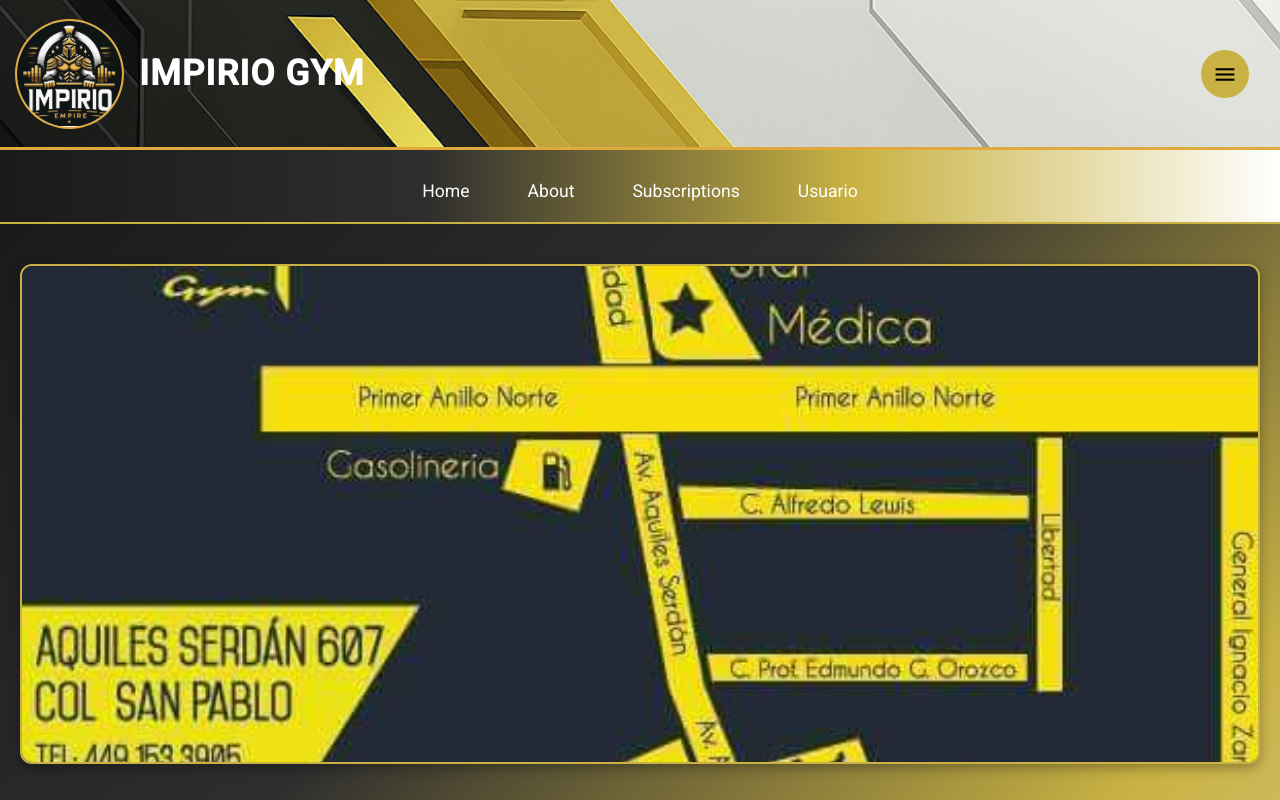
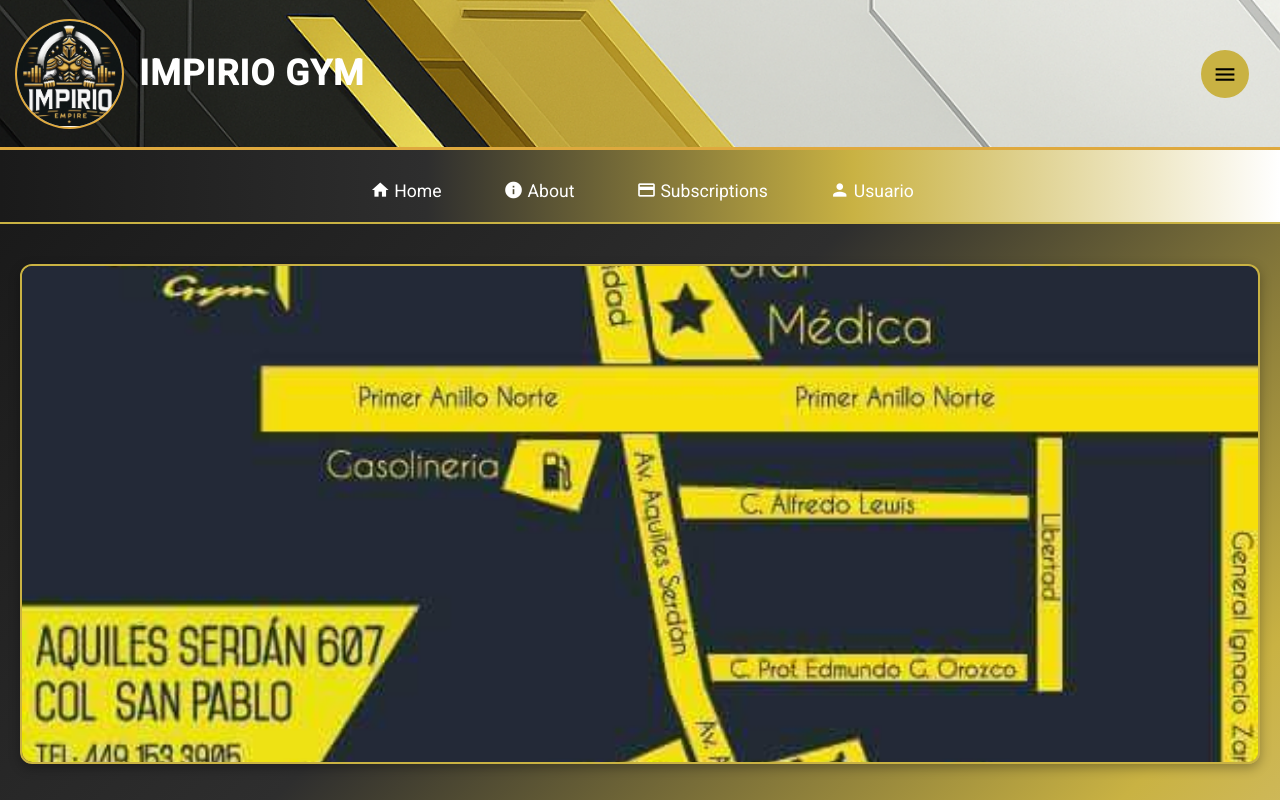
Before and after one commit to Natsui122/Gym, an Angular app in the folder Gym/: page /inicio in a window 1280 px wide. Shown: the top 800 px of the page. Built offline with nearby package versions, Linux system fonts and the light colour scheme; no server answers.

Commit message:
Iconos AngularMaterials

```diff
--- a/Gym/src/app/components/footer/footer.component.ts
+++ b/Gym/src/app/components/footer/footer.component.ts
@@ -1,10 +1,11 @@
+import { CommonModule } from '@angular/common';
 import { Component} from '@angular/core';
 import { MatBadgeModule } from '@angular/material/badge';
 
 
 @Component({
   selector: 'app-footer',
-  imports: [MatBadgeModule],
+  imports: [MatBadgeModule,CommonModule],
   templateUrl: './footer.component.html',
   styleUrl: './footer.component.css'
 })
--- a/Gym/src/app/components/inicio/inicio/inicio.component.ts
+++ b/Gym/src/app/components/inicio/inicio/inicio.component.ts
@@ -5,6 +5,8 @@
 import Swal from 'sweetalert2';
 import { MatSlideToggleModule } from '@angular/material/slide-toggle';
 import { MatCardModule } from '@angular/material/card';
+import { MatIconModule } from '@angular/material/icon';
+
 
 interface Slide {
   src: string;
@@ -23,7 +25,7 @@
   standalone: true,
   templateUrl: './inicio.component.html',
   styleUrls: ['./inicio.component.css'],
-  imports: [FormsModule, Formulario1Component, MatSlideToggleModule, MatCardModule]
+  imports: [FormsModule, Formulario1Component, MatSlideToggleModule, MatCardModule, MatIconModule]
 })
 export class InicioComponent implements OnInit, OnDestroy {
   indiceActual: number = 0;
--- a/Gym/src/app/components/navbar/navbar.component.css
+++ b/Gym/src/app/components/navbar/navbar.component.css
@@ -32,3 +32,10 @@
   color: #C9B243;
   font-weight: bold;
 }
+
+.user-icon {
+  font-size: 20px;          /* tamaño del icono */
+  color: white;           /* color (verde Material, por ejemplo) */
+  vertical-align: middle;   /* alinea con el texto */
+  margin-left: 4px;         /* separación respecto al texto */
+}
--- a/Gym/src/app/components/navbar/navbar.component.html
+++ b/Gym/src/app/components/navbar/navbar.component.html
@@ -1,11 +1,11 @@
 <div class="contenedor">
     <nav>
-      <a routerLink="">Home</a>
-      <a routerLink="/conocenos">About</a>
-      <a routerLink="/suscripcion">Subscriptions</a>
+      <a routerLink=""><mat-icon class="user-icon">home</mat-icon>Home</a>
+      <a routerLink="/conocenos"><mat-icon class="user-icon">info</mat-icon>About</a>
+      <a routerLink="/suscripcion"><mat-icon class="user-icon">credit_card</mat-icon>Subscriptions</a>
       <a routerLink="/usuario">
         @if(usuario === '' || usuario === undefined || usuario === null){
-            Usuario
+            <mat-icon class="user-icon">person</mat-icon>Usuario
         }@else{
             <span>Hola! {{usuario}}</span>
         }
--- a/Gym/src/app/components/navbar/navbar.component.ts
+++ b/Gym/src/app/components/navbar/navbar.component.ts
@@ -1,11 +1,12 @@
 import { Component, Input} from '@angular/core';
 import { UsuarioEstadoService } from '../../servicio/estado/usuario-estado.service';
 import { RouterModule } from '@angular/router';
+import { MatIconModule } from '@angular/material/icon';
 
 
 @Component({
   selector: 'app-navbar',
-  imports: [ RouterModule],
+  imports: [ RouterModule,MatIconModule],
   templateUrl: './navbar.component.html',
   styleUrl: './navbar.component.css'
 })
```
